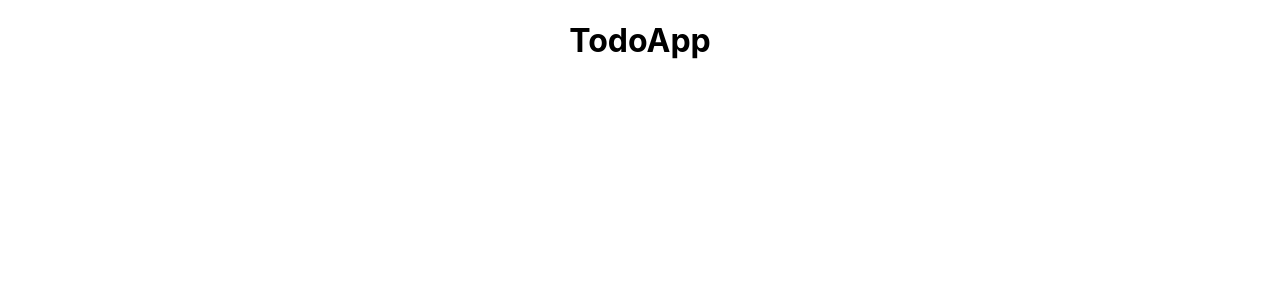
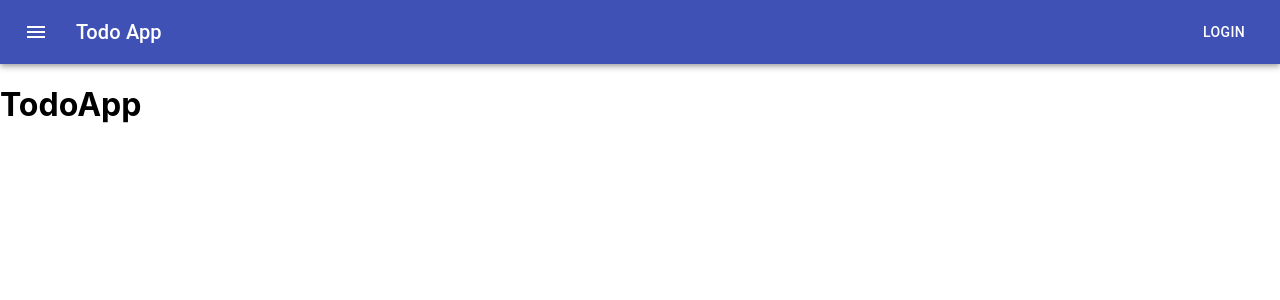
Before and after one commit to Arghun-dev/Todo-App-React-Hooks-, a React (Create React App) app in the folder todoapp/: page / in a window 1280 px wide. Shown: the top 300 px of the page. Built offline with nearby package versions, Linux system fonts and the light colour scheme.

Commit message:
Added Navbar and JSS styles

```diff
--- a/todoapp/package.json
+++ b/todoapp/package.json
@@ -5,6 +5,7 @@
   "dependencies": {
     "@material-ui/core": "^4.9.5",
     "@material-ui/icons": "^4.9.1",
+    "@material-ui/styles": "^4.9.0",
     "@testing-library/jest-dom": "^4.2.4",
     "@testing-library/react": "^9.3.2",
     "@testing-library/user-event": "^7.1.2",
--- a/todoapp/src/App.js
+++ b/todoapp/src/App.js
@@ -1,13 +1,23 @@
 import React from 'react';
 import TodoApp from './TodoApp';
+import Navbar from './Navbar';
 import './App.css';
 
 function App() {
   return (
-    <div className="App">
+    <div>
+      <Navbar />
       <TodoApp />
     </div>
   );
 }
 
 export default App;
+
+
+// App
+//   -Navbar
+//   -TodoApp
+//     -TodoForm
+//     -TodoList
+//       -TodoItem
--- /dev/null
+++ b/todoapp/src/Navbar.js
@@ -0,0 +1,41 @@
+import React from 'react';
+import {withStyles} from '@material-ui/styles';
+import AppBar from '@material-ui/core/AppBar';
+import Toolbar from '@material-ui/core/Toolbar';
+import Typography from '@material-ui/core/Typography';
+import Button from '@material-ui/core/Button';
+import IconButton from '@material-ui/core/IconButton';
+import MenuIcon from '@material-ui/icons/Menu';
+
+const styles = {
+    root: {
+        flexGrow: 1,
+    },
+    menuButton: {
+        marginRight: '1rem',
+    },
+    title: {
+        flexGrow: 1,
+    }
+}
+
+function Navbar(props) {
+    const {classes} = props;
+    return (
+        <div className={classes.root}>
+            <AppBar position="static">
+                <Toolbar>
+                <IconButton edge="start" className={classes.menuButton} color="inherit" aria-label="menu">
+                    <MenuIcon />
+                </IconButton>
+                <Typography variant="h6" className={classes.title}>
+                    Todo App
+                </Typography>
+                <Button color="inherit">Login</Button>
+                </Toolbar>
+            </AppBar>
+        </div>
+    )
+}
+
+export default withStyles(styles)(Navbar);
```
Also changed, not shown: 1 other file (tests, documents, lock files or other folders).
